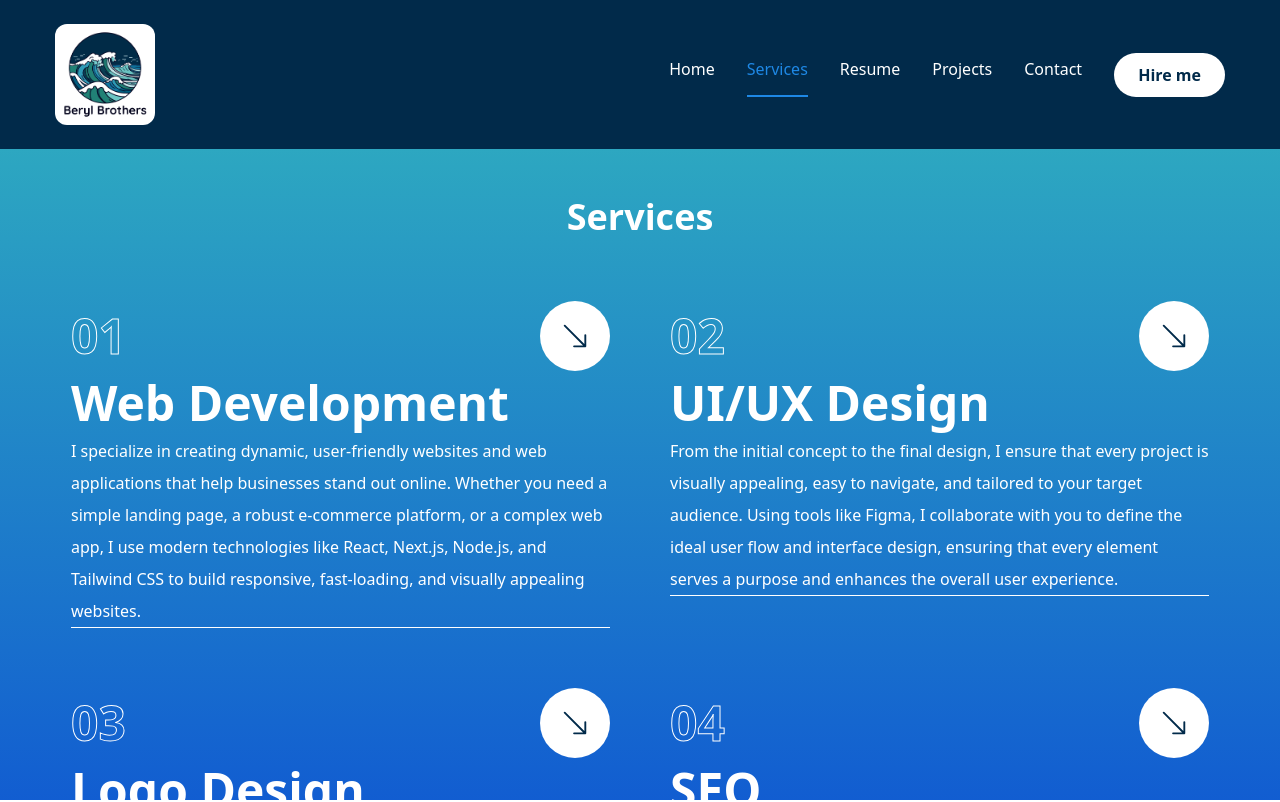
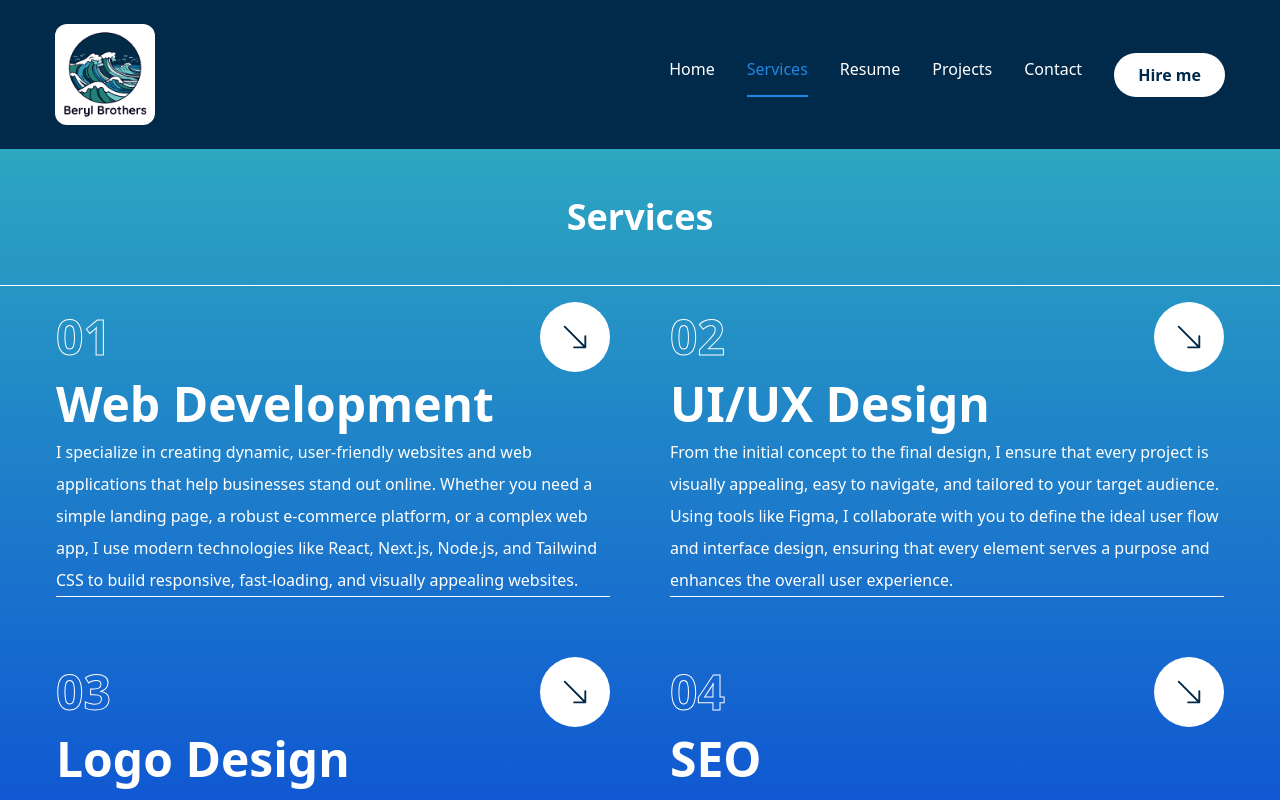
Before and after one commit to BerylBrothers/Paint-Website, a Next.js app: page /services in a window 1280 px wide. Shown: the top 802 px of the page. Built offline with nearby package versions, Linux system fonts and the light colour scheme.

Commit message:
added border to pages.

```diff
--- a/app/contact/page.jsx
+++ b/app/contact/page.jsx
@@ -309,8 +309,11 @@ console.log('Form data:', Object.fromEntries(formData));
 
 return (
   <motion.section initial={{ opacity: 0 }} animate={{ opacity: 1, transition: { delay: 2.4, duration: 0.4, ease: "easeIn" } }} className='py-12'>
-    <div className="container mx-auto">
-    <PageTitle title="Contact" />
+
+   <div className="border-b border-white w-full">
+        <PageTitle title="Contact" />
+        </div>
+    <div className="container mx-auto pt-6">
 
       <div className='flex flex-col xl:flex-row gap-[30px]'>
 
--- a/app/resume/page.jsx
+++ b/app/resume/page.jsx
@@ -150,8 +150,12 @@ const resume = () => {
   return (
     <motion.div initial={{opacity: 0}} animate={{opacity: 1, transition:{delay: 2.4, duration:0.4, ease:"easeIn"},}}
     className="min-h-[80vh] flex flex-col justify-center py-12 ">
-      <div className="container mx-auto">
-      <PageTitle title="Resume" />
+      <div className="border-b border-white w-full">
+        <PageTitle title="Resume" />
+        </div>
+      <div className="container mx-auto pt-6">
+
+
         <Tabs defaultValue="experience" className="flex flex-col xl:flex-row gap-[60px]">
           <TabsList className="flex flex-col w-full max-w-[380px] mx-auto xl:mx-0 gap-6">
             <TabsTrigger value="experience">Experience</TabsTrigger>
--- a/app/services/page.jsx
+++ b/app/services/page.jsx
@@ -54,10 +54,12 @@ const services = [
 
 const Services = () => {
   return (
-    <section className='min-h-[80vh] flex flex-col justify-center py-6 xl:py-0'>
-     <motion.div initial={{opacity: 0}} animate={{opacity: 1, transition:{delay: 2.4, duration:0.4, ease:"easeIn"},}} className="container mx-auto py-12">
+    <section className=' flex flex-col justify-center py-6 xl:py-0'>
+     <motion.div initial={{opacity: 0}} animate={{opacity: 1, transition:{delay: 2.4, duration:0.4, ease:"easeIn"},}} className=" py-12">
+     <div className='border-b border-white w-full'>
      <PageTitle title="Services" />
-      <div className='grid grid-cols-1 md:grid-cols-2 gap-[60px] p-4'>
+     </div>
+      <div className='container grid grid-cols-1 md:grid-cols-2 gap-[60px] p-4'>
         {services.map((service, index) =>{
           return <div key={index} className='flex-1 flex-col justify-center gap-6 group'>
             <div className='w-full flex justify-between items-center'>
--- a/app/work/page.jsx
+++ b/app/work/page.jsx
@@ -117,9 +117,10 @@ const work = () => {
 
   return (
     <motion.section initial={{opacity: 0}} animate={{opacity: 1, transition:{delay: 2.4, duration:0.4, ease:"easeIn"},}} className="min-h-[80vh] flex flex-col justify-center py-12 xl:px-0">
-      <div className="container mx-auto">
-      <PageTitle title="Projects" />
-
+      <div className="border-b border-white w-full">
+        <PageTitle title="Projects" />
+        </div>
+      <div className="container mx-auto pt-6">
         <div className='flex flex-col xl:flex-row xl:gap-[30px]'>
           <div className="w-full xl:w-[50%] xl:h-[460px] flex flex-col xl:justify-between order-2 xl:order-none">
             <div className='flex flex-col gap-[30px] h-[50%]'>
```
